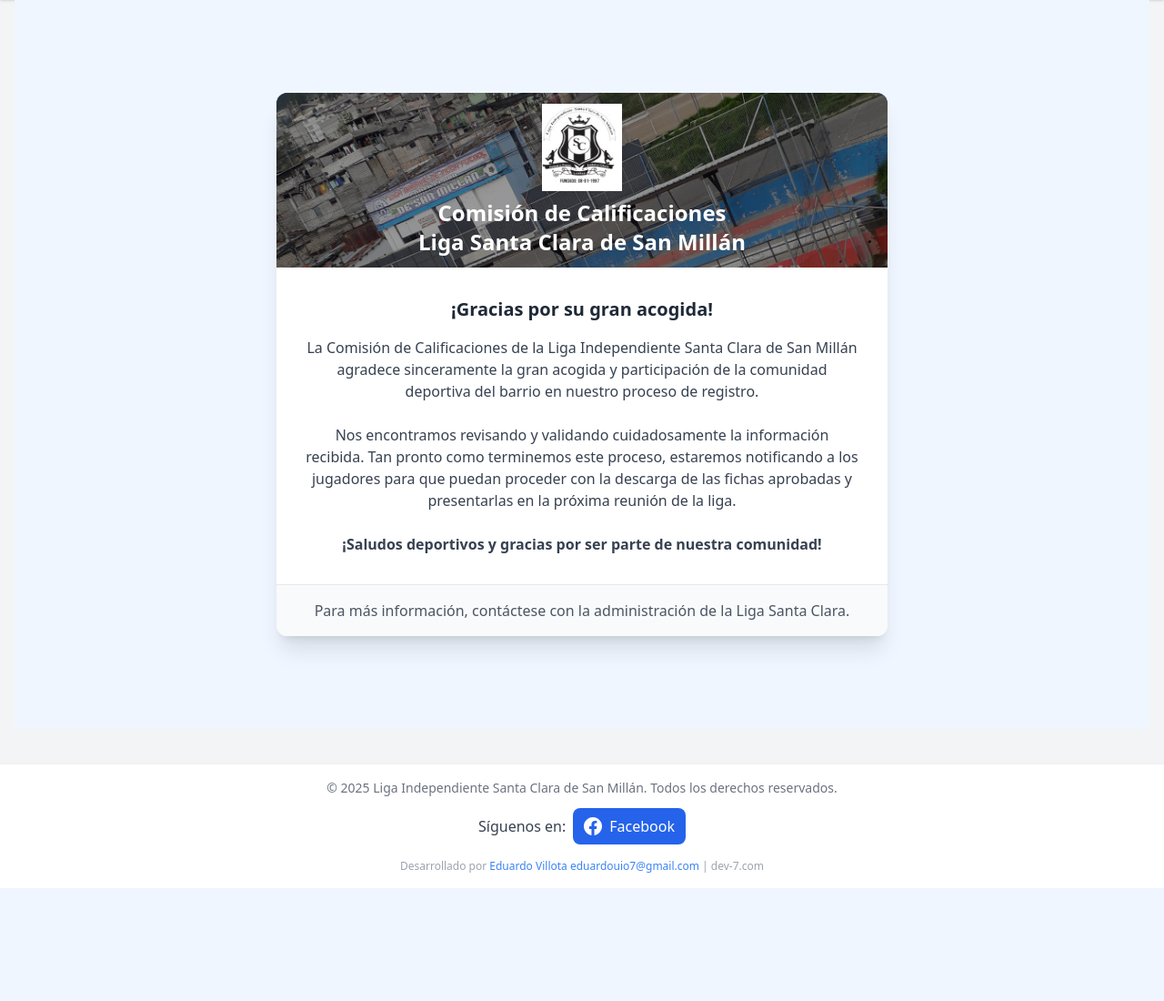
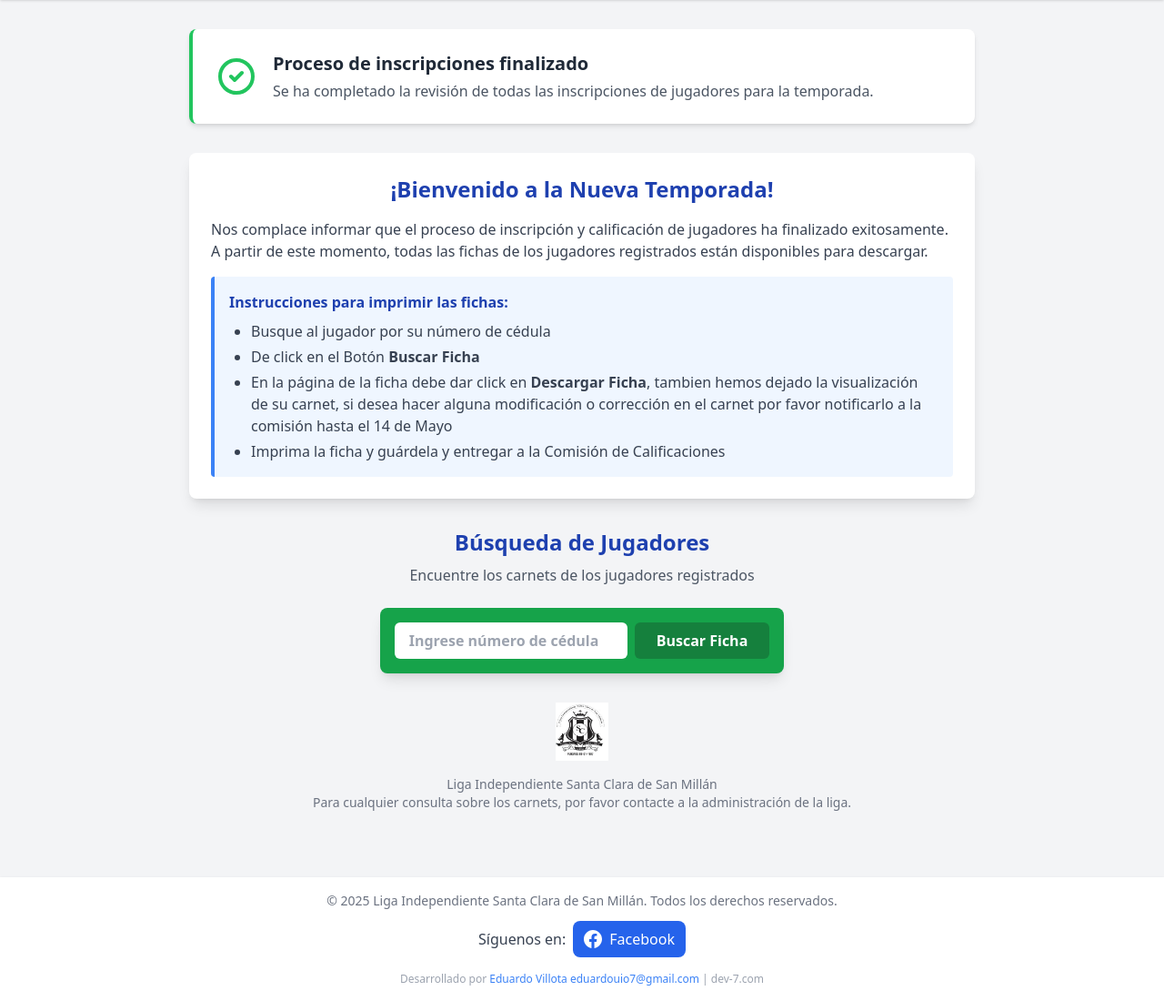
Before and after one commit to eduardouio/colmena, a Django app: page / in a window 1280 px wide. Shown: the part 72-1172 px from the top of the page at 91% size. Before the commit the page ends 1048 px from the top, so only its background shows below. Run offline with Django 4.2, Linux system fonts and the light colour scheme; parts of the project's set-up code (start-up, migrations or seed data) failed here and were passed over; some libraries are stand-ins or nearby versions.

Commit message:
fiormulario de busqueda

```diff
--- a/app/registro/views/home_view.py
+++ b/app/registro/views/home_view.py
@@ -2,4 +2,4 @@ from django.views.generic import TemplateView
 
 
 class HomeView(TemplateView):
-    template_name = 'registro/home_success.html'
+    template_name = 'registro/home_search.html'
--- a/app/registro/views/registro_detail_view.py
+++ b/app/registro/views/registro_detail_view.py
@@ -4,6 +4,7 @@ from django.templatetags.static import static
 from datetime import date
 from django.conf import settings # Importar settings
 from urllib.parse import urljoin # Para unir URLs de forma segura
+
 
 class RegistroDetailView(DetailView):
     model = CalificacionAspirante
--- /dev/null
+++ b/app/templates/registro/home_search.html
@@ -0,0 +1,212 @@
+{% extends 'base.html' %}
+{% load static %}
+
+{% block title %}Búsqueda de Jugadores - Liga Santa Clara{% endblock %}
+
+{% block content %}
+<div class="max-w-4xl mx-auto px-4 py-8">
+    <!-- Mensaje de Inscripciones Finalizadas -->
+    <div class="bg-white border-l-4 border-green-500 shadow-md p-6 mb-8 rounded-lg">
+        <div class="flex items-center">
+            <div class="flex-shrink-0 text-green-500">
+                <svg class="h-12 w-12" xmlns="http://www.w3.org/2000/svg" fill="none" viewBox="0 0 24 24" stroke="currentColor">
+                    <path stroke-linecap="round" stroke-linejoin="round" stroke-width="2" d="M9 12l2 2 4-4m6 2a9 9 0 11-18 0 9 9 0 0118 0z" />
+                </svg>
+            </div>
+            <div class="ml-4">
+                <h3 class="text-xl font-bold text-gray-800">Proceso de inscripciones finalizado</h3>
+                <p class="mt-1 text-gray-600">
+                    Se ha completado la revisión de todas las inscripciones de jugadores para la temporada.
+                </p>
+            </div>
+        </div>
+    </div>
+
+    <!-- Contenido informativo -->
+    <div class="bg-white shadow-lg rounded-lg overflow-hidden mb-8">
+        <div class="px-6 py-6">
+            <h2 class="text-2xl font-bold text-center text-blue-800 mb-4">
+                ¡Bienvenido a la Nueva Temporada!
+            </h2>
+
+            <div class="text-gray-700 space-y-4">
+                <p>
+                    Nos complace informar que el proceso de inscripción y calificación de jugadores ha finalizado exitosamente.
+                    A partir de este momento, todas las fichas de los jugadores registrados están disponibles para descargar.
+                </p>
+
+                <div class="bg-blue-50 p-4 my-4 border-l-4 border-blue-500 rounded">
+                    <h3 class="font-bold text-blue-800">Instrucciones para imprimir las fichas:</h3>
+                    <ul class="list-disc ml-6 mt-2 space-y-1">
+                        <li>Busque al jugador por su número de cédula</li>
+                        <li>De click en el Botón  <strong>Buscar Ficha</strong></li>
+                        <li>En la página de la ficha debe dar click en <strong>Descargar Ficha</strong>, tambien hemos dejado la visualización de su carnet, si desea hacer alguna modificación o corrección en el carnet por favor notificarlo a la comisión hasta el 14 de Mayo </li>
+                        <li>Imprima la ficha y guárdela y entregar a la Comisión de Calificaciones</li>
+                    </ul>
+                </div>
+            </div>
+        </div>
+    </div>
+
+    <div class="mb-6 text-center">
+        <h1 class="text-2xl font-bold text-blue-800">Búsqueda de Jugadores</h1>
+        <p class="text-gray-600 mt-2">Encuentre los carnets de los jugadores registrados</p>
+    </div>
+
+    <!-- Cuadro de búsqueda por cédula (igual que home.html) -->
+    <div class="flex flex-col md:flex-row gap-6 justify-center mb-8">
+        <div class="bg-green-600 hover:bg-green-700 text-white font-bold rounded-lg shadow-lg transition duration-300 overflow-hidden w-full md:w-auto">
+            <div class="p-4">
+                <div class="flex flex-col sm:flex-row items-center gap-2">
+                    <input type="text" id="cedula-input" placeholder="Ingrese número de cédula" class="w-full sm:w-64 px-4 py-2 text-gray-800 rounded-md focus:outline-none focus:ring-2 focus:ring-green-500">
+                    <button id="buscar-ficha-btn" class="w-full sm:w-auto px-6 py-2 bg-green-700 hover:bg-green-800 rounded-md transition duration-200">
+                        Buscar Ficha
+                    </button>
+                </div>
+                <div id="mensaje-error" class="text-white text-sm mt-2 hidden"></div>
+            </div>
+        </div>
+    </div>
+
+    <!-- Resultados de la búsqueda (si los hay) -->
+    {% if search_results %}
+        <div class="bg-white shadow-md rounded-lg overflow-hidden">
+            <div class="px-4 py-3 bg-gray-50 border-b border-gray-200">
+                <h3 class="text-lg font-medium text-gray-700">Resultados de la búsqueda</h3>
+            </div>
+
+            <div class="overflow-x-auto">
+                <table class="min-w-full divide-y divide-gray-200">
+                    <thead class="bg-gray-50">
+                        <tr>
+                            <th class="px-6 py-3 text-left text-xs font-medium text-gray-500 uppercase tracking-wider">Nombre</th>
+                            <th class="px-6 py-3 text-left text-xs font-medium text-gray-500 uppercase tracking-wider">Cédula</th>
+                            <th class="px-6 py-3 text-left text-xs font-medium text-gray-500 uppercase tracking-wider">Categoría</th>
+                            <th class="px-6 py-3 text-left text-xs font-medium text-gray-500 uppercase tracking-wider">Acciones</th>
+                        </tr>
+                    </thead>
+                    <tbody class="bg-white divide-y divide-gray-200">
+                        {% for jugador in search_results %}
+                            <tr>
+                                <td class="px-6 py-4 whitespace-nowrap">
+                                    <div class="text-sm font-medium text-gray-900">{{ jugador.nombres }} {{ jugador.apellidos }}</div>
+                                </td>
+                                <td class="px-6 py-4 whitespace-nowrap">
+                                    <div class="text-sm text-gray-500">{{ jugador.cedula }}</div>
+                                </td>
+                                <td class="px-6 py-4 whitespace-nowrap">
+                                    <span class="px-2 inline-flex text-xs leading-5 font-semibold rounded-full
+                                        {% if jugador.categoria == 'niños' %}bg-green-100 text-green-800
+                                        {% elif jugador.categoria == 'femenino' %}bg-purple-100 text-purple-800
+                                        {% elif jugador.categoria == 'senior' %}bg-blue-100 text-blue-800
+                                        {% else %}bg-yellow-100 text-yellow-800{% endif %}">
+                                        {{ jugador.get_categoria_display }}
+                                    </span>
+                                </td>
+                                <td class="px-6 py-4 whitespace-nowrap text-sm text-gray-500">
+                                    <a href="{% url 'registro:carnet' jugador.id %}" class="text-blue-600 hover:text-blue-900 mr-3">Ver Carnet</a>
+                                </td>
+                            </tr>
+                        {% endfor %}
+                    </tbody>
+                </table>
+            </div>
+
+            <!-- Paginación si es necesaria -->
+            {% if search_results.has_other_pages %}
+                <div class="px-4 py-3 bg-gray-50 border-t border-gray-200 flex items-center justify-between">
+                    <div class="flex-1 flex justify-center">
+                        <nav class="relative z-0 inline-flex rounded-md shadow-sm -space-x-px">
+                            {% if search_results.has_previous %}
+                                <a href="?page={{ search_results.previous_page_number }}{% if request.GET.search %}&search={{ request.GET.search }}{% endif %}" class="relative inline-flex items-center px-2 py-2 rounded-l-md border border-gray-300 bg-white text-sm font-medium text-gray-500 hover:bg-gray-50">
+                                    <span class="sr-only">Anterior</span>
+                                    &laquo; Anterior
+                                </a>
+                            {% endif %}
+
+                            <span class="relative inline-flex items-center px-4 py-2 border border-gray-300 bg-white text-sm font-medium text-gray-700">
+                                Página {{ search_results.number }} de {{ search_results.paginator.num_pages }}
+                            </span>
+
+                            {% if search_results.has_next %}
+                                <a href="?page={{ search_results.next_page_number }}{% if request.GET.search %}&search={{ request.GET.search }}{% endif %}" class="relative inline-flex items-center px-2 py-2 rounded-r-md border border-gray-300 bg-white text-sm font-medium text-gray-500 hover:bg-gray-50">
+                                    <span class="sr-only">Siguiente</span>
+                                    Siguiente &raquo;
+                                </a>
+                            {% endif %}
+                        </nav>
+                    </div>
+                </div>
+            {% endif %}
+        </div>
+    {% elif search_query %}
+        <!-- Mensaje de no resultados -->
+        <div class="bg-white shadow-md rounded-lg p-6 text-center">
+            <p class="text-gray-500">No se encontraron jugadores que coincidan con "{{ search_query }}".</p>
+        </div>
+    {% endif %}
+
+    <!-- Información adicional -->
+    <div class="mt-8 text-center text-sm text-gray-500">
+        <img src="{% static 'img/logo.jpg' %}" alt="Liga Santa Clara" class="h-16 mx-auto mb-4">
+        <p>Liga Independiente Santa Clara de San Millán</p>
+        <p>Para cualquier consulta sobre los carnets, por favor contacte a la administración de la liga.</p>
+    </div>
+</div>
+
+<!-- Script para la búsqueda de fichas por cédula -->
+<script>
+  document.addEventListener('DOMContentLoaded', function() {
+    const cedulaInput = document.getElementById('cedula-input');
+    const buscarFichaBtn = document.getElementById('buscar-ficha-btn');
+    const mensajeError = document.getElementById('mensaje-error');
+
+    // Función para buscar por cédula
+    async function buscarPorCedula(cedula) {
+      try {
+        // Hacemos una petición al backend para buscar la cédula
+        const response = await fetch(`/api/buscar-ficha/?cedula=${encodeURIComponent(cedula)}`);
+        const data = await response.json();
+
+        if (response.ok && data.id) {
+          // Redireccionamos a la página de éxito en la misma ventana
+          window.location.href = `/exito/${data.id}/`;
+          mensajeError.classList.add('hidden');
+        } else {
+          // Mostramos mensaje de error
+          mensajeError.textContent = data.error || 'No se encontró ningún registro con esa cédula';
+          mensajeError.classList.remove('hidden');
+        }
+      } catch (error) {
+        console.error('Error al buscar ficha:', error);
+        mensajeError.textContent = 'Ocurrió un error al buscar la ficha. Inténtelo nuevamente.';
+        mensajeError.classList.remove('hidden');
+      }
+    }
+
+    // Manejador del botón de búsqueda
+    buscarFichaBtn.addEventListener('click', function() {
+      const cedula = cedulaInput.value.trim();
+      if (cedula) {
+        buscarPorCedula(cedula);
+      } else {
+        mensajeError.textContent = 'Por favor, ingrese un número de cédula';
+        mensajeError.classList.remove('hidden');
+      }
+    });
+
+    // También permitir buscar presionando Enter en el input
+    cedulaInput.addEventListener('keypress', function(e) {
+      if (e.key === 'Enter') {
+        const cedula = cedulaInput.value.trim();
+        if (cedula) {
+          buscarPorCedula(cedula);
+        } else {
+          mensajeError.textContent = 'Por favor, ingrese un número de cédula';
+          mensajeError.classList.remove('hidden');
+        }
+      }
+    });
+  });
+</script>
+{% endblock %}
```
Also changed, not shown: app/templates/registro/inscripciones_finalizadas.html (added, +75 -0 lines), app/templates/registro/success.html (+8 -3 lines).
